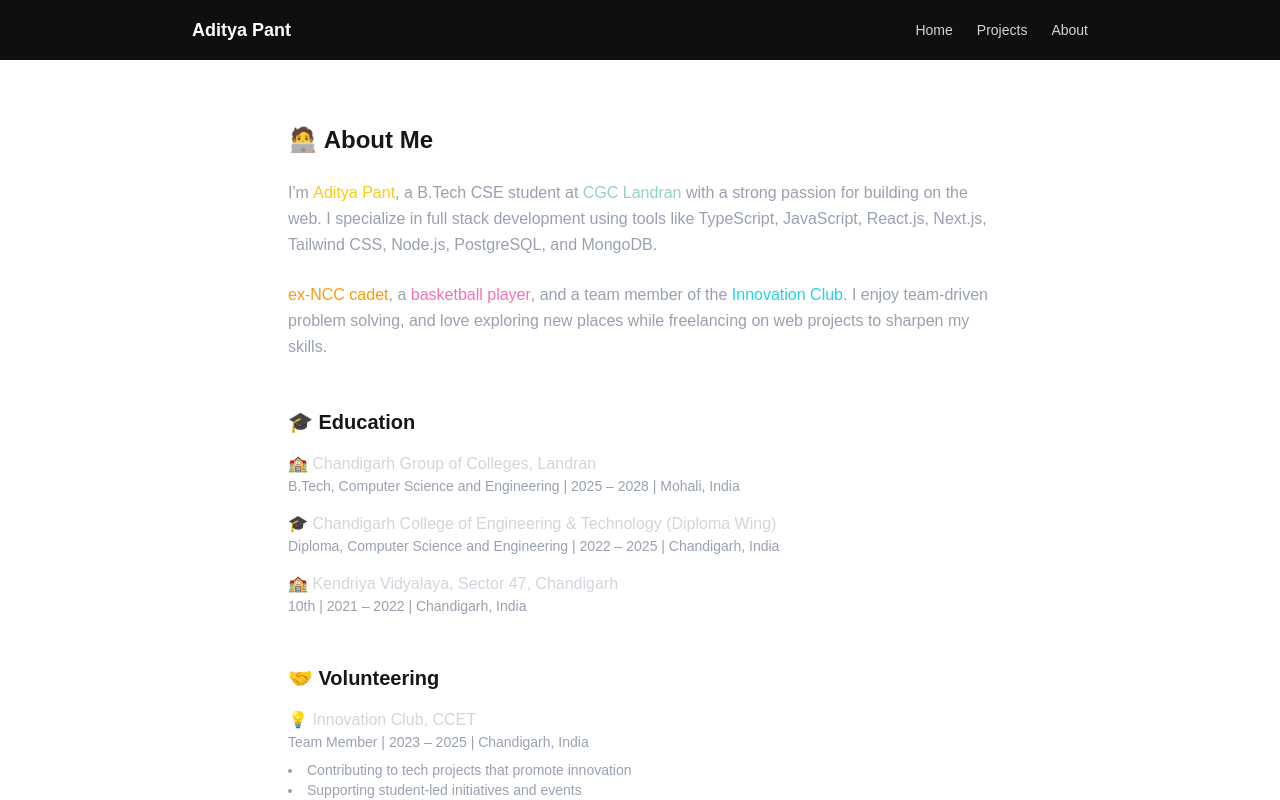
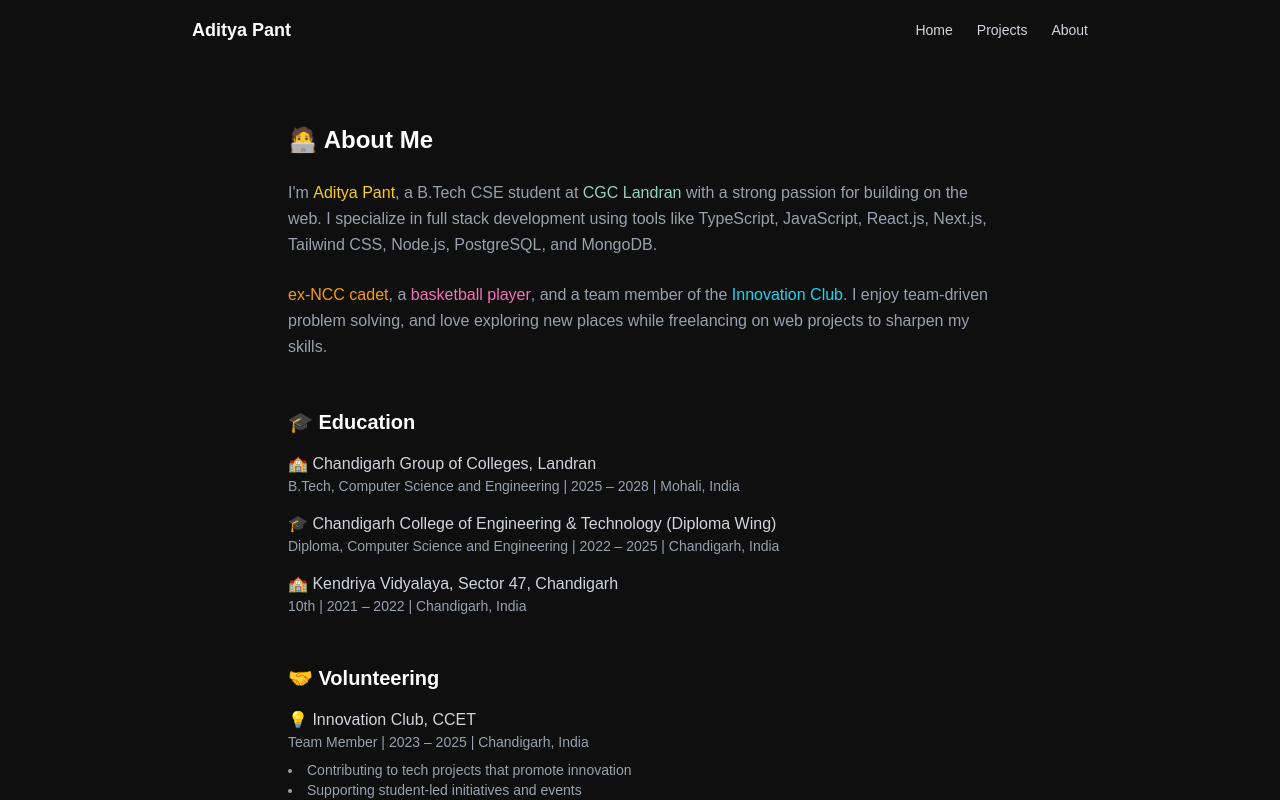
Before and after one commit to Vanshhemu/my-portfolio, a Next.js app: page /about in a window 1280 px wide. Shown: the top 800 px of the page. Built offline with nearby package versions, Linux system fonts and the light colour scheme.

Commit message:
bg-color

```diff
--- a/src/app/about/page.tsx
+++ b/src/app/about/page.tsx
@@ -5,14 +5,14 @@
 export default function About() {
 	return (
 		<>
-			<div>
+			<div className="min-h-screen bg-[#0f0f0f] text-white">
 				<header>
 					<Header />
 				</header>
 
 				<section
 					id="about"
-					className="max-w-3xl mx-auto my-16 px-4 sm:px-6 lg:px-8"
+					className="max-w-3xl mx-auto py-16 px-4 sm:px-6 lg:px-8"
 				>
 					<h2 className="text-2xl font-semibold mb-6">🧑‍💻 About Me</h2>
 
```
